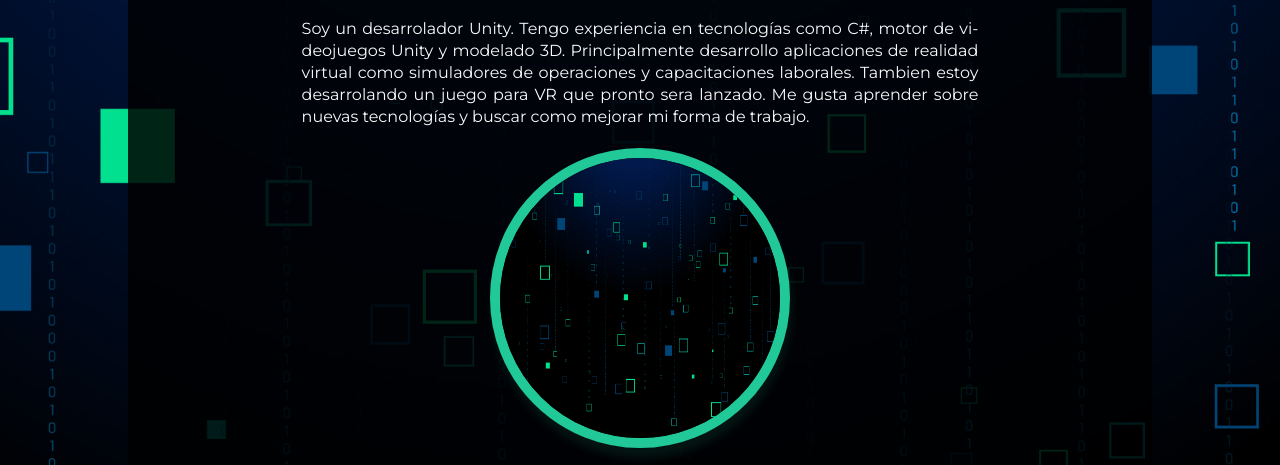
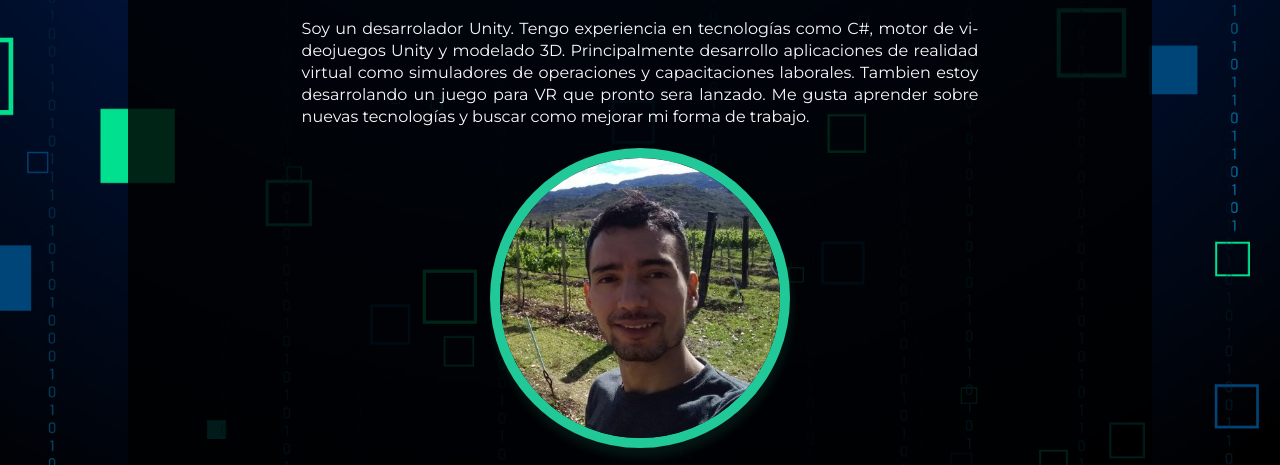
Before and after one commit to multimedial2016/laboratorio4-sitio-estatico, a plain HTML site: page docs/index.html in a window 1280 px wide. Shown: the part 81-546 px from the top of the page. Drawn offline with Linux system fonts and the light colour scheme.

Commit message:
Agrega url de imagen de perfil

```diff
--- a/docs/index.html
+++ b/docs/index.html
@@ -20,7 +20,7 @@
         que pronto sera lanzado. Me gusta aprender sobre nuevas tecnologías y
         buscar como mejorar mi forma de trabajo.
       </p>
-      <img class="img-perfil" src="img/background.jpg" alt="imange de perfil" />
+      <img class="img-perfil" src="img/perfil.jpg" alt="imange de perfil" />
       <div class="content-social">
         <a class="link-social" target="_blank" href="https://www.youtube.com/@cristhianpayan"><i
             class="fa-brands fa-youtube "></i></a>
```
